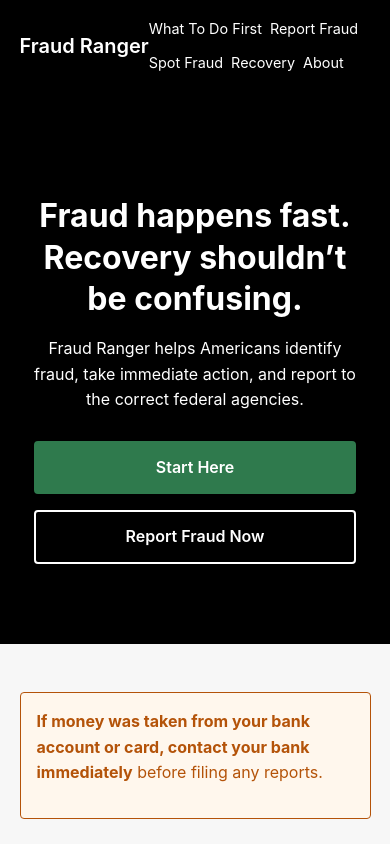
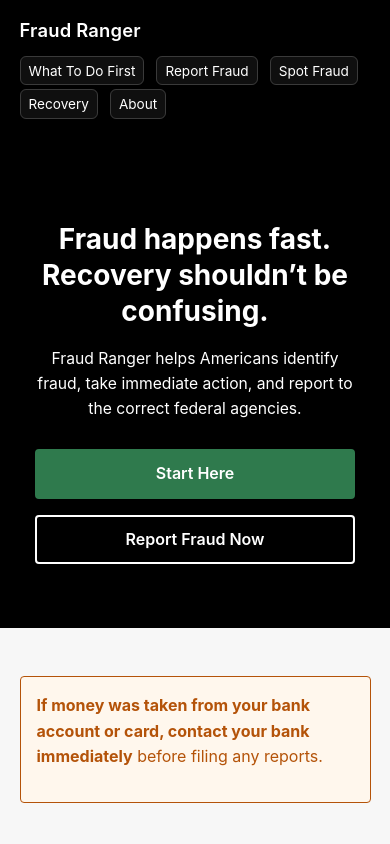
Before and after one commit to WillJTools/fraudranger, a plain HTML site: page index.html in a window 390 px wide. Shown: the top 844 px of the page. Drawn offline with Linux system fonts and the light colour scheme.

Commit message:
Update styles.css

```diff
--- a/assets/css/styles.css
+++ b/assets/css/styles.css
@@ -58,18 +58,22 @@ body {
   text-decoration: none;
   font-weight: 600;
   font-size: 1.25rem;
+  letter-spacing: 0.2px;
 }
 
 .nav-list {
   list-style: none;
   display: flex;
   gap: 1.25rem;
+  align-items: center;
 }
 
 .nav-list a {
   color: var(--accent);
   text-decoration: none;
   font-size: 0.9rem;
+  line-height: 1.2;
+  white-space: nowrap;
 }
 
 .nav-list a:hover,
@@ -91,11 +95,11 @@ body {
   font-size: 2rem;
   margin-bottom: 1rem;
   line-height: 1.3;
-  color: var(--accent); /* 🔥 FIXED */
+  color: var(--accent);
 }
 
 .hero p {
-  color: var(--accent); /* 🔥 FIXED */
+  color: var(--accent);
   max-width: 700px;
   margin: 0 auto 1.75rem auto;
   font-size: 1rem;
@@ -207,7 +211,6 @@ body {
 }
 
 /* Keep list numbers inside the box */
-
 .decision-result ol {
   list-style-position: inside;
   margin: 0;
@@ -248,6 +251,14 @@ main ol {
   max-width: 800px;
 }
 
+/* ✅ Mobile-safe link wrapping (fixes report.html long links cleanly) */
+main a {
+  overflow-wrap: anywhere;
+  word-break: break-word;
+  -webkit-hyphens: auto;
+  hyphens: auto;
+}
+
 /* ================= FOOTER ================= */
 
 .site-footer {
@@ -285,17 +296,85 @@ select:focus {
 
 /* ================= RESPONSIVE ================= */
 
+/* Tablet & below: make header/nav look modern and controlled */
+@media (max-width: 820px) {
+  .nav-list {
+    gap: 0.9rem;
+  }
+  .nav-list a {
+    font-size: 0.88rem;
+  }
+}
+
+/* Mobile: modern stacked header + clean nav wrapping */
 @media (max-width: 600px) {
+  /* Header becomes vertical, like modern mobile sites */
+  .site-header .container {
+    flex-direction: column;
+    align-items: flex-start;
+    gap: 0.75rem;
+  }
+
+  .logo {
+    font-size: 1.15rem;
+  }
+
+  /* Nav becomes a compact, wrapped “pill row” feel */
+  .nav-list {
+    width: 100%;
+    flex-wrap: wrap;
+    gap: 0.5rem 0.75rem;
+    align-items: flex-start;
+  }
+
+  .nav-list a {
+    font-size: 0.85rem;
+    padding: 0.35rem 0.5rem;
+    border-radius: 6px;
+    border: 1px solid rgba(255, 255, 255, 0.18);
+    background: rgba(255, 255, 255, 0.06);
+    white-space: nowrap;
+  }
+
+  .nav-list a:hover,
+  .nav-list a.active {
+    text-decoration: none;
+    border-color: rgba(255, 255, 255, 0.35);
+    background: rgba(255, 255, 255, 0.10);
+  }
+
+  /* Hero spacing/typography tuned for small screens */
+  .hero {
+    padding: 3rem 1rem;
+  }
+
+  .hero h1 {
+    font-size: 1.75rem;
+  }
+
+  .hero p {
+    font-size: 0.98rem;
+  }
+
+  /* Buttons stack nicely */
   .button-group {
     flex-direction: column;
+    align-items: center;
   }
 
-  .nav-list {
-    flex-wrap: wrap;
-    gap: 0.5rem;
+  .btn {
+    width: 100%;
+    max-width: 320px;
+    text-align: center;
   }
 
+  /* Cards go single column */
   .cards-grid {
     grid-template-columns: 1fr;
   }
+
+  /* Long links: keep them readable (avoid ugly mid-word breaks where possible) */
+  main a {
+    line-height: 1.35;
+  }
 }
```
